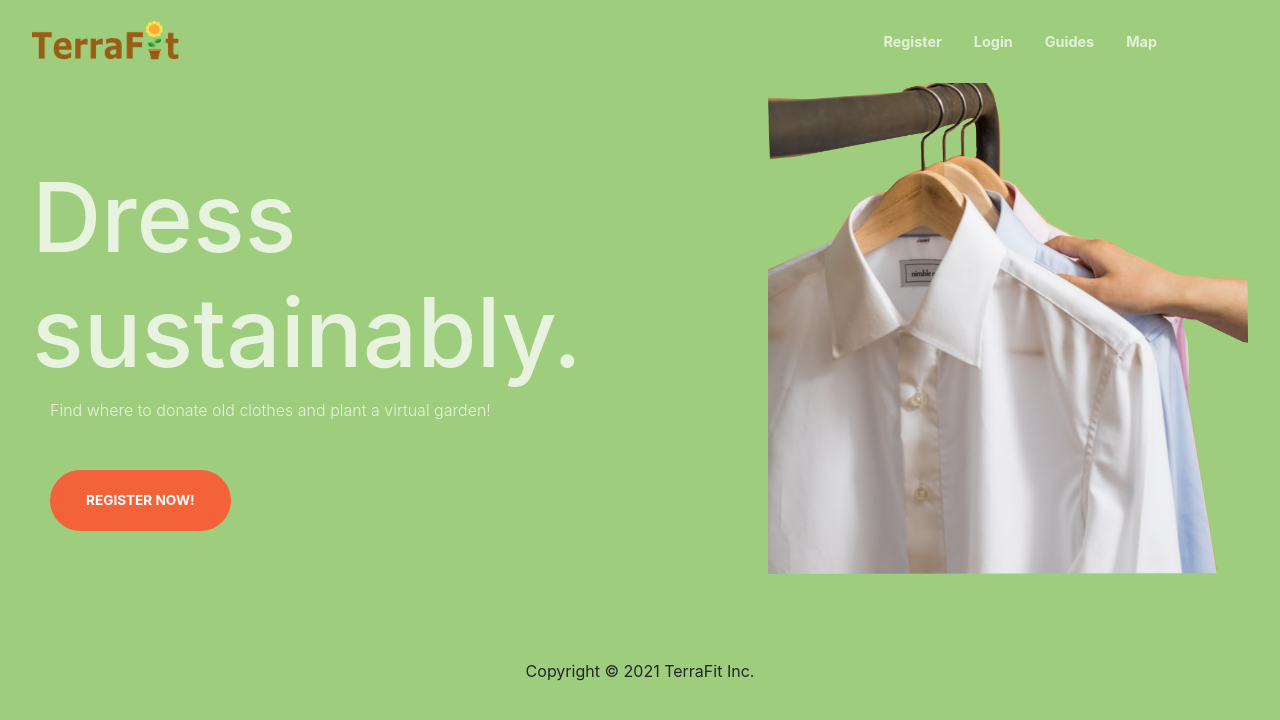
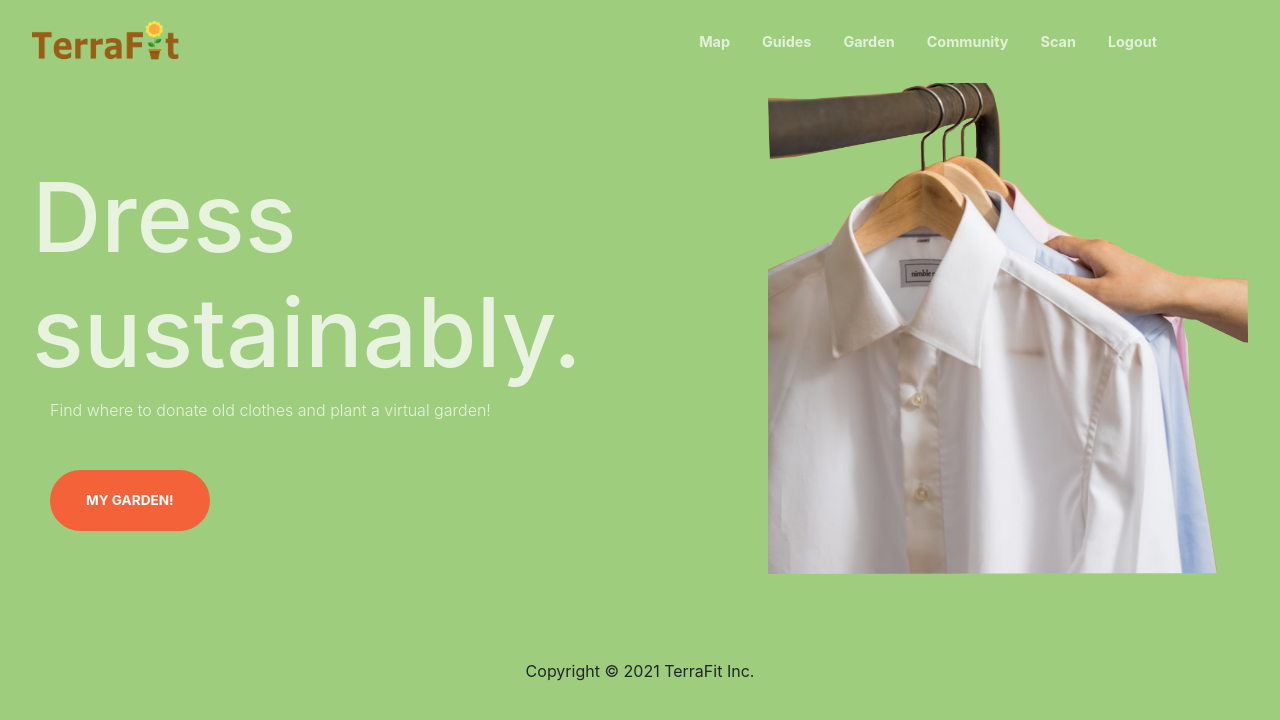
Before and after one commit to jacqw8/terrafit, a Flask app: page /index in a window 1280 px wide. Shown: the top 720 px of the page. Run offline with Flask 2, Linux system fonts and the light colour scheme; a user stored in the database is signed in; some libraries are stand-ins or nearby versions.

Commit message:
navbar login change to index

```diff
--- a/terrafit/templates/index.html
+++ b/terrafit/templates/index.html
@@ -16,10 +16,19 @@
                 <img class="img-fluid" src="static/images/logo.png"  alt="" /></a>
                 <div class="collapse navbar-collapse" id="navbarResponsive">
                     <ul class="navbar-nav ml-auto my-2 my-lg-0">
-                        <li class="nav-item"><a class="nav-link js-scroll-trigger" href="{{ url_for('register') }}">Register</a></li>
-                        <li class="nav-item"><a class="nav-link js-scroll-trigger" href="{{ url_for('login') }}">Login</a></li>
-                        <li class="nav-item"><a class="nav-link js-scroll-trigger" href="{{ url_for('about') }}">Guides</a></li>
-                        <li class="nav-item"><a class="nav-link js-scroll-trigger" href="{{ url_for('map') }}">Map</a></li>
+                        {% if current_user.is_authenticated %}
+                      <li class="nav-item"><a class="nav-link js-scroll-trigger" href="{{ url_for('map') }}">Map</a></li>
+                      <li class="nav-item"><a class="nav-link js-scroll-trigger" href="{{ url_for('about') }}">Guides</a></li>
+                      <li class="nav-item"><a class="nav-link js-scroll-trigger" href="{{ url_for('home') }}">Garden</a></li>
+                      <li class="nav-item"><a class="nav-link js-scroll-trigger" href="{{ url_for('community') }}">Community</a></li>
+                      <li class="nav-item"><a class="nav-link js-scroll-trigger" href="{{ url_for('shop') }}">Scan</a></li>
+                      <li class="nav-item"><a class="nav-link js-scroll-trigger" href="{{ url_for('logout') }}">Logout</a></li>
+                    {% else %}
+                      <li class="nav-item"><a class="nav-link js-scroll-trigger" href="{{ url_for('register') }}">Register</a></li>
+                      <li class="nav-item"><a class="nav-link js-scroll-trigger" href="{{ url_for('login') }}">Login</a></li>
+                      <li class="nav-item"><a class="nav-link js-scroll-trigger" href="{{ url_for('about') }}">Guides</a></li>
+                      <li class="nav-item"><a class="nav-link js-scroll-trigger" href="{{ url_for('map') }}">Map</a></li>
+                    {% endif %}
                     </ul>
                 </div>
 
@@ -39,7 +48,11 @@
 
             <div class="col-lg-8 align-self-baseline">
                 <p class="text-white-75 font-weight-light mb-5">Find where to donate old clothes and plant a virtual garden!</p>
-                <a class="btn btn-primary btn-xl js-scroll-trigger" href="{{ url_for('register') }}">Register Now!</a>
+                {% if current_user.is_authenticated %}
+                <a class="btn btn-primary btn-xl js-scroll-trigger" href="{{ url_for('register') }}">My Garden!</a>
+                {% else %}
+                <a class="btn btn-primary btn-xl js-scroll-trigger" href="{{ url_for('flowers') }}">Register Now!</a>
+                {% endif %}
             </div>
         </div>
         <footer class="mb-5">Copyright © 2021 TerraFit Inc.</footer>
```
